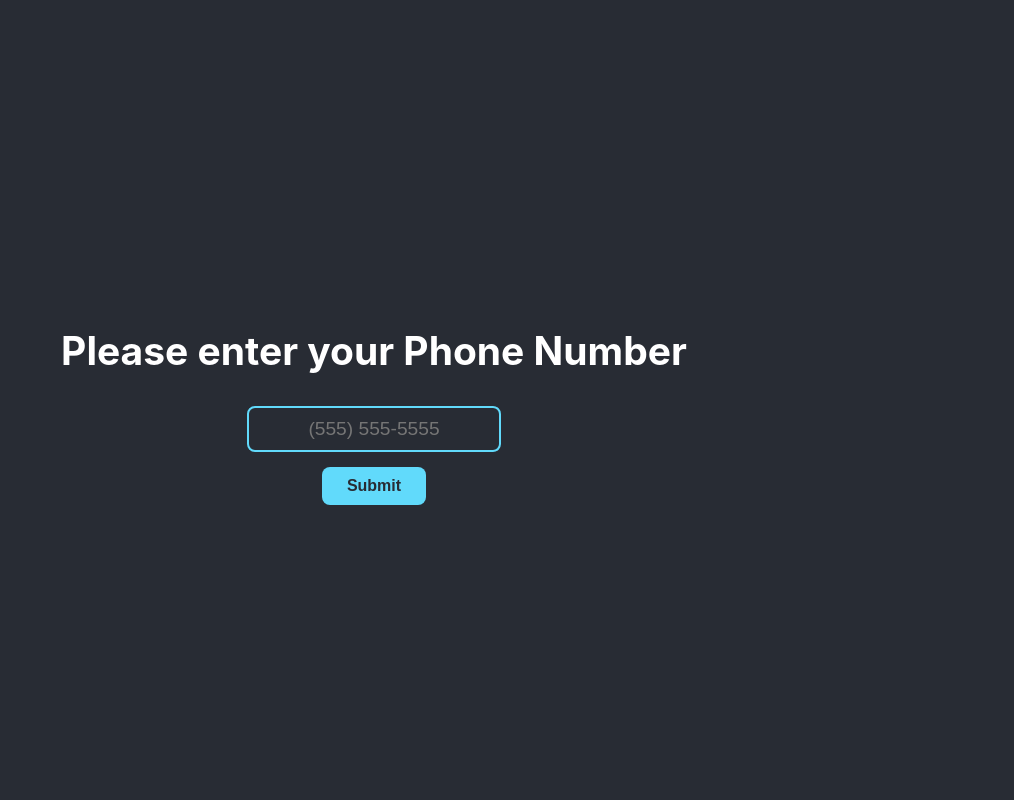
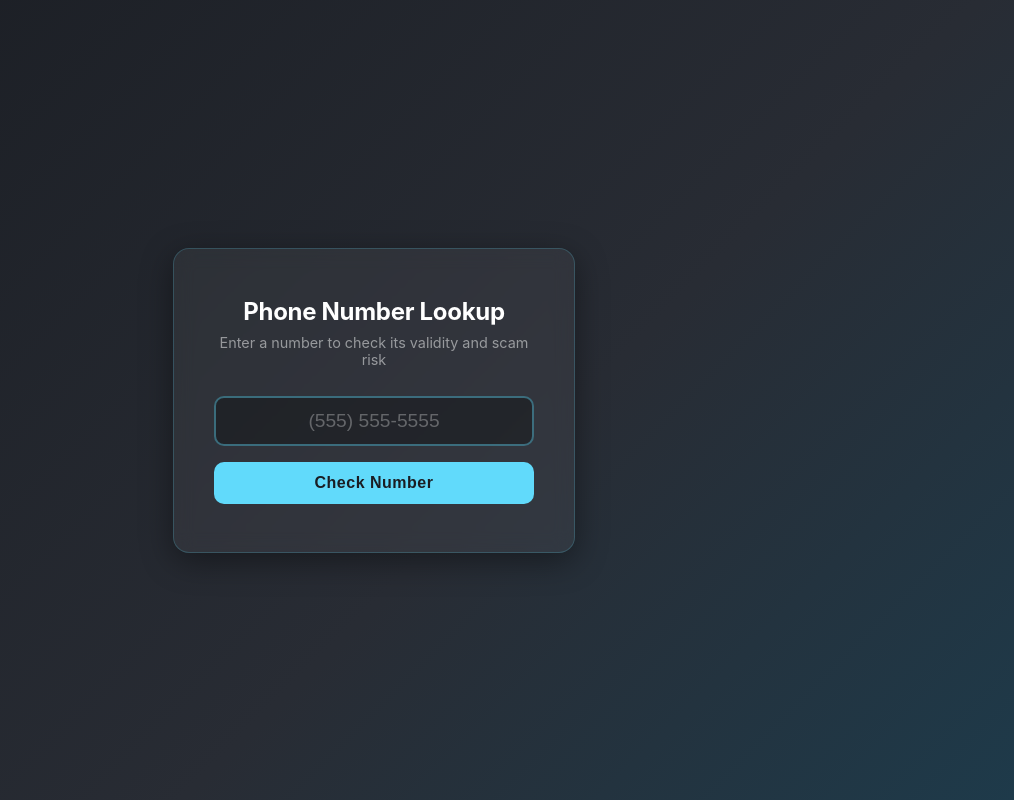
Before and after one commit to NorvilzShawnz/number-health, a React (Create React App) app: page / in a window 1280 px wide. Shown: the whole page, without its empty margins (266-1280 px from the left). Built offline with nearby package versions, Linux system fonts and the light colour scheme.

Commit message:
Now have a Results page such that the Data is no longer only visible in the Console Commands

```diff
--- a/src/App.css
+++ b/src/App.css
@@ -2,37 +2,83 @@
   text-align: center;
 }
 
-.App-logo {
-  height: 40vmin;
-  pointer-events: none;
-}
-
-@media (prefers-reduced-motion: no-preference) {
-  .App-logo {
-    animation: App-logo-spin infinite 20s linear;
-  }
-}
-
 .App-header {
-  background-color: #282c34;
+  background: linear-gradient(135deg, #1a1d23 0%, #282c34 60%, #1e3a4a 100%);
   min-height: 100vh;
   display: flex;
   flex-direction: column;
   align-items: center;
   justify-content: center;
-  font-size: calc(10px + 2vmin);
   color: white;
 }
 
-.App-link {
-  color: #61dafb;
+.phone-card {
+  background: rgba(255, 255, 255, 0.05);
+  border: 1px solid rgba(97, 218, 251, 0.2);
+  border-radius: 16px;
+  padding: 48px 40px;
+  backdrop-filter: blur(10px);
+  box-shadow: 0 8px 32px rgba(0, 0, 0, 0.4);
+  width: 320px;
 }
 
-@keyframes App-logo-spin {
-  from {
-    transform: rotate(0deg);
-  }
-  to {
-    transform: rotate(360deg);
-  }
+.phone-card h2 {
+  margin: 0 0 8px 0;
+  font-size: 1.5rem;
+  font-weight: 700;
+  color: #ffffff;
+  letter-spacing: -0.3px;
 }
+
+.phone-card p {
+  margin: 0 0 28px 0;
+  font-size: 0.9rem;
+  color: rgba(255, 255, 255, 0.5);
+}
+
+.phone-input {
+  width: 100%;
+  box-sizing: border-box;
+  padding: 12px 16px;
+  font-size: 1.2rem;
+  border-radius: 10px;
+  border: 2px solid rgba(97, 218, 251, 0.4);
+  outline: none;
+  margin-bottom: 16px;
+  text-align: center;
+  background: rgba(0, 0, 0, 0.3);
+  color: white;
+  letter-spacing: 1px;
+  transition: border-color 0.2s;
+}
+
+.phone-input::placeholder {
+  color: rgba(255, 255, 255, 0.3);
+  letter-spacing: 0;
+}
+
+.phone-input:focus {
+  border-color: #61dafb;
+}
+
+.submit-btn {
+  width: 100%;
+  padding: 12px;
+  font-size: 1rem;
+  border-radius: 10px;
+  border: none;
+  background: #61dafb;
+  color: #1a1d23;
+  cursor: pointer;
+  font-weight: 700;
+  letter-spacing: 0.5px;
+  transition: background 0.2s, transform 0.1s;
+}
+
+.submit-btn:hover {
+  background: #89e6ff;
+}
+
+.submit-btn:active {
+  transform: scale(0.98);
+}
--- a/src/App.js
+++ b/src/App.js
@@ -1,23 +1,23 @@
 import { useState } from 'react';
 import './App.css';
 import { validatePhoneNumber, scamRiskCheck } from './api';
+import ResultsPage from './ResultsPage';
 
 function App() {
   const [phoneNumber, setPhoneNumber] = useState('');
+  const [results, setResults] = useState([]);
+  const [page, setPage] = useState('input');
+  const [loading, setLoading] = useState(false);
 
   const formatPhoneNumber = (value) => {
-    // Remove all non-digit characters
     const digits = value.replace(/\D/g, '');
-
-    // Format as (XXX) XXX-XXXX
     if (digits.length <= 3) return digits;
     if (digits.length <= 6) return `(${digits.slice(0, 3)}) ${digits.slice(3)}`;
     return `(${digits.slice(0, 3)}) ${digits.slice(3, 6)}-${digits.slice(6, 10)}`;
   };
 
   const handleChange = (e) => {
-    const formatted = formatPhoneNumber(e.target.value);
-    setPhoneNumber(formatted);
+    setPhoneNumber(formatPhoneNumber(e.target.value));
   };
 
   const handleSubmit = async () => {
@@ -25,67 +25,68 @@ const handleSubmit = async () => {
 
     if (digits.length !== 10) {
       alert('Please enter a valid 10-digit phone number.');
-    console.log('Invalid phone number length:', digits.length);
       return;
     }
 
-  alert(`Phone number submitted: ${phoneNumber}`);
-
-  const data = await validatePhoneNumber(digits);
-  const scamData = await scamRiskCheck(digits);
+    setLoading(true);
+    try {
+      const [data, scamData] = await Promise.all([
+        validatePhoneNumber(digits),
+        scamRiskCheck(digits),
+      ]);
 
       console.log('Phone validation data:', data);
       console.log('Telesign scam risk data:', scamData);
 
-  if (data.valid) {
-    alert(`Phone number is valid. Carrier: ${data.carrier}`);
-  } else {
-    alert('Phone number is invalid.');
+      setResults([{
+        phoneNumber,
+        valid: data.valid,
+        location: data.location,
+        lineType: data.line_type,
+        carrier: data.carrier,
+        riskLevel: scamData.risk?.level,
+        riskRecommendation: scamData.risk?.recommendation,
+      }]);
+      setPage('results');
+    } finally {
+      setLoading(false);
     }
   };
+
+  if (page === 'results') {
+    return (
+      <ResultsPage
+        results={results}
+        onBack={() => {
+          setPage('input');
+          setPhoneNumber('');
+        }}
+      />
+    );
+  }
 
   return (
     <div className="App">
       <header className="App-header">
-        <h2>Please enter your Phone Number</h2>
+        <div className="phone-card">
+          <h2>Phone Number Lookup</h2>
+          <p>Enter a number to check its validity and scam risk</p>
           <input
+            className="phone-input"
             type="tel"
             value={phoneNumber}
             onChange={handleChange}
             placeholder="(555) 555-5555"
             maxLength={14}
-          style={{
-            padding: '10px 15px',
-            fontSize: '1.2rem',
-            borderRadius: '8px',
-            border: '2px solid #61dafb',
-            outline: 'none',
-            marginBottom: '15px',
-            width: '220px',
-            textAlign: 'center',
-            background: '#282c34',
-            color: 'white',
-          }}
+            disabled={loading}
           />
-        <button
-          onClick={handleSubmit}
-          style={{
-            padding: '10px 25px',
-            fontSize: '1rem',
-            borderRadius: '8px',
-            border: 'none',
-            background: '#61dafb',
-            color: '#282c34',
-            cursor: 'pointer',
-            fontWeight: 'bold',
-          }}
-        >
-          Submit
+          <button className="submit-btn" onClick={handleSubmit} disabled={loading}>
+            {loading ? 'Checking...' : 'Check Number'}
           </button>
+        </div>
       </header>
     </div>
   );
 }
 
-
 export default App;
--- /dev/null
+++ b/src/ResultsPage.css
@@ -0,0 +1,183 @@
+.results-page {
+  min-height: 100vh;
+  width: 100%;
+  background: linear-gradient(135deg, #1a1d23 0%, #282c34 60%, #1e3a4a 100%);
+  display: flex;
+  flex-direction: column;
+  align-items: center;
+  padding: 48px 24px;
+  box-sizing: border-box;
+  color: white;
+}
+
+.results-header {
+  width: 100%;
+  max-width: 640px;
+  display: flex;
+  align-items: center;
+  gap: 20px;
+  margin-bottom: 32px;
+}
+
+.results-title-group h2 {
+  margin: 0 0 4px 0;
+  font-size: 1.6rem;
+  font-weight: 700;
+}
+
+.results-title-group p {
+  margin: 0;
+  font-size: 0.9rem;
+  color: rgba(255, 255, 255, 0.45);
+}
+
+.back-btn {
+  padding: 8px 16px;
+  font-size: 0.9rem;
+  border-radius: 8px;
+  border: 1px solid rgba(97, 218, 251, 0.3);
+  background: rgba(97, 218, 251, 0.08);
+  color: #61dafb;
+  cursor: pointer;
+  font-weight: 600;
+  white-space: nowrap;
+  transition: background 0.2s;
+}
+
+.back-btn:hover {
+  background: rgba(97, 218, 251, 0.18);
+}
+
+.results-list {
+  width: 100%;
+  max-width: 640px;
+  display: flex;
+  flex-direction: column;
+  gap: 16px;
+}
+
+/* Card */
+.result-card {
+  background: rgba(255, 255, 255, 0.05);
+  border: 1px solid rgba(97, 218, 251, 0.15);
+  border-radius: 14px;
+  overflow: hidden;
+  box-shadow: 0 4px 20px rgba(0, 0, 0, 0.3);
+}
+
+.result-card-header {
+  display: flex;
+  justify-content: space-between;
+  align-items: center;
+  padding: 16px 20px;
+  border-bottom: 1px solid rgba(255, 255, 255, 0.07);
+  background: rgba(255, 255, 255, 0.03);
+}
+
+.result-number-group {
+  display: flex;
+  align-items: center;
+  gap: 10px;
+}
+
+.status-icon {
+  width: 22px;
+  height: 22px;
+  border-radius: 50%;
+  display: flex;
+  align-items: center;
+  justify-content: center;
+  font-size: 0.7rem;
+  font-weight: 900;
+  flex-shrink: 0;
+}
+
+.icon-ok {
+  background: rgba(52, 211, 153, 0.2);
+  color: #34d399;
+  border: 1px solid rgba(52, 211, 153, 0.4);
+}
+
+.icon-bad {
+  background: rgba(248, 113, 113, 0.2);
+  color: #f87171;
+  border: 1px solid rgba(248, 113, 113, 0.4);
+}
+
+.result-number {
+  font-size: 1.15rem;
+  font-weight: 700;
+  letter-spacing: 0.5px;
+}
+
+.validity-badge {
+  font-size: 0.72rem;
+  font-weight: 700;
+  padding: 4px 10px;
+  border-radius: 20px;
+  text-transform: uppercase;
+  letter-spacing: 0.6px;
+}
+
+.validity-badge.valid {
+  background: rgba(52, 211, 153, 0.15);
+  color: #34d399;
+  border: 1px solid rgba(52, 211, 153, 0.3);
+}
+
+.validity-badge.invalid {
+  background: rgba(248, 113, 113, 0.15);
+  color: #f87171;
+  border: 1px solid rgba(248, 113, 113, 0.3);
+}
+
+/* Body */
+.result-card-body {
+  padding: 16px 20px;
+  display: flex;
+  flex-direction: column;
+  gap: 12px;
+}
+
+.result-section-label {
+  font-size: 0.7rem;
+  font-weight: 700;
+  text-transform: uppercase;
+  letter-spacing: 1px;
+  color: rgba(97, 218, 251, 0.6);
+  margin-top: 4px;
+}
+
+.result-divider {
+  border: none;
+  border-top: 1px solid rgba(255, 255, 255, 0.07);
+  margin: 4px 0;
+}
+
+.result-row {
+  display: flex;
+  justify-content: space-between;
+  align-items: center;
+  font-size: 0.9rem;
+  gap: 16px;
+}
+
+.result-label {
+  color: rgba(255, 255, 255, 0.45);
+  flex-shrink: 0;
+}
+
+.result-value {
+  font-weight: 600;
+  color: rgba(255, 255, 255, 0.85);
+  text-align: right;
+}
+
+/* Risk colors */
+.risk-high  { color: #f87171; }
+.risk-medium { color: #fbbf24; }
+.risk-low   { color: #34d399; }
+
+/* General color utilities */
+.text-green { color: #34d399; }
+.text-red   { color: #f87171; }
--- /dev/null
+++ b/src/ResultsPage.js
@@ -0,0 +1,104 @@
+import './ResultsPage.css';
+
+function StatusIcon({ ok }) {
+  return <span className={`status-icon ${ok ? 'icon-ok' : 'icon-bad'}`}>{ok ? '✓' : '✗'}</span>;
+}
+
+function ResultRow({ label, value, valueClass }) {
+  return (
+    <div className="result-row">
+      <span className="result-label">{label}</span>
+      <span className={`result-value ${valueClass || ''}`}>{value || '—'}</span>
+    </div>
+  );
+}
+
+function ResultCard({ result }) {
+  const riskLevel = result.riskLevel?.toLowerCase();
+  const riskClass =
+    riskLevel === 'high' ? 'risk-high' :
+    riskLevel === 'medium' ? 'risk-medium' :
+    riskLevel === 'low' ? 'risk-low' : '';
+
+  const lineTypeLabel = result.lineType
+    ? result.lineType.charAt(0).toUpperCase() + result.lineType.slice(1)
+    : null;
+
+  const riskDisplay = result.riskLevel
+    ? `${result.riskLevel.charAt(0).toUpperCase() + result.riskLevel.slice(1)}${result.riskRecommendation ? ` — ${result.riskRecommendation}` : ''}`
+    : null;
+
+  return (
+    <div className="result-card">
+      <div className="result-card-header">
+        <div className="result-number-group">
+          <StatusIcon ok={result.valid} />
+          <span className="result-number">{result.phoneNumber}</span>
+        </div>
+        <span className={`validity-badge ${result.valid ? 'valid' : 'invalid'}`}>
+          {result.valid ? 'Active' : 'Inactive'}
+        </span>
+      </div>
+
+      <div className="result-card-body">
+        <div className="result-section-label">Number Details</div>
+
+        <ResultRow
+          label="In Service"
+          value={result.valid ? 'Yes — number is active' : 'No — number is not in service'}
+          valueClass={result.valid ? 'text-green' : 'text-red'}
+        />
+        <ResultRow
+          label="Line Type"
+          value={lineTypeLabel}
+        />
+        <ResultRow
+          label="Carrier"
+          value={result.carrier}
+        />
+        {result.location && (
+          <ResultRow
+            label="Location"
+            value={result.location}
+          />
+        )}
+
+        <div className="result-divider" />
+        <div className="result-section-label">Risk Assessment</div>
+
+        <ResultRow
+          label="Spam / Fraud Risk"
+          value={riskDisplay}
+          valueClass={riskClass}
+        />
+        <ResultRow
+          label="Reachability Score"
+          value={null}
+        />
+      </div>
+    </div>
+  );
+}
+
+function ResultsPage({ results, onBack }) {
+  return (
+    <div className="App">
+      <div className="results-page">
+        <div className="results-header">
+          <button className="back-btn" onClick={onBack}>← Back</button>
+          <div className="results-title-group">
+            <h2>Lookup Results</h2>
+            <p>{results.length} number{results.length !== 1 ? 's' : ''} checked</p>
+          </div>
+        </div>
+        <div className="results-list">
+          {results.map((result, i) => (
+            <ResultCard key={i} result={result} />
+          ))}
+        </div>
+      </div>
+    </div>
+  );
+}
+
+export default ResultsPage;
```
Also changed, not shown: 1 other file (tests, documents, lock files or other folders). Lines whose indentation alone changed are shown as unchanged.
